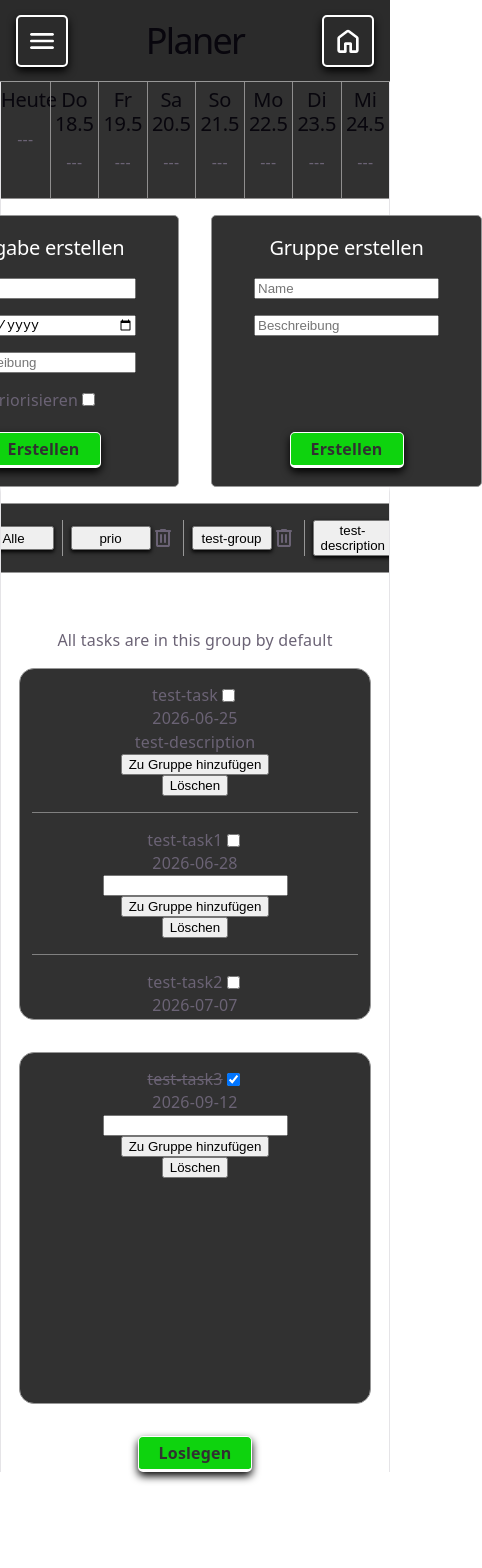
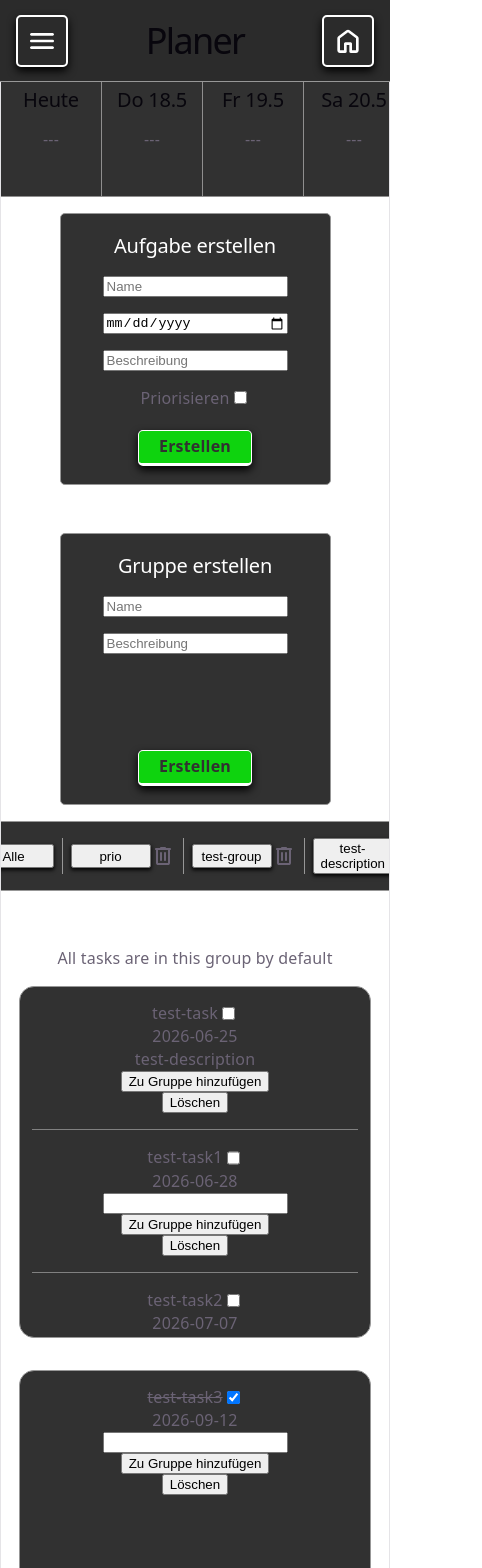
Before and after one commit to masekowsky-ee/quidey_react, a React (Vite) app: page / in a window 390 px wide. Shown: the top 1568 px of the page, 482 px wide, since content can reach past the window. Built offline with nearby package versions, Linux system fonts and the light colour scheme.

Commit message:
feat: enhance TaskContainer and WorkingPage; add overdue date highlighting and improve group handling logic

```diff
--- a/src/components/Home.module.css
+++ b/src/components/Home.module.css
@@ -6,6 +6,7 @@
 .formsDiv{
     display: flex;
     flex-direction: row;
+    flex-wrap: wrap;
     justify-content: center;
     gap: 2rem;
     width: 100%;
--- a/src/components/TaskContainer.jsx
+++ b/src/components/TaskContainer.jsx
@@ -80,6 +80,16 @@ export default function TaskContainer(props){
         setTasks((prev)=>prev.map(p => (p.index === task.index ? task : p)));
     }
 
+    function toDateOnly(date) {
+        return new Date(date.getFullYear(), date.getMonth(), date.getDate());
+    }
+
+    function compareDate(dueDate){
+        const today = toDateOnly(new Date());
+        const due = toDateOnly(new Date(dueDate));
+        return today > due;
+    }
+
     return (
         <div>
             {assignGroups && (
@@ -119,7 +129,7 @@ export default function TaskContainer(props){
                                 </div>
                                 {taskToEdit?.index === task.index && taskPropToEdit === 'due'
                                     ? <input autoFocus type="date" defaultValue={task.due ?? null} onBlur={(e) => {setTaskPropHandler(e.target.value);}} />
-                                    : <p onClick={(e) => changePropHandler(e, task.index, 'due')}>{task.due}</p>
+                                    : <p style={compareDate(task.due) ? { color: 'red' } : {}} onClick={(e) => changePropHandler(e, task.index, 'due')}>{task.due}</p>
                                 }
                                 {task.description ? (
                                     taskToEdit?.index === task.index && taskPropToEdit === 'description'
--- a/src/components/WeekDaysContainer.module.css
+++ b/src/components/WeekDaysContainer.module.css
@@ -12,6 +12,7 @@
     min-height: 100px;
     padding: 0.5rem 0;
     border-bottom: 1px solid rgb(143, 142, 142);
+    min-width: 100px;
 }
 
 .weekDayDiv + .weekDayDiv {
@@ -22,3 +23,9 @@
     list-style: none;
     padding: 0;
 }
+
+@media screen and (max-width: 800px) {
+    .weekTable{
+        overflow-x: scroll;
+    }
+}
--- a/src/components/WorkingPage.jsx
+++ b/src/components/WorkingPage.jsx
@@ -1,4 +1,4 @@
-import React, { useState } from "react";
+import React, { useState, useEffect } from "react";
 import styles from './WorkingPage.module.css'
 import { useNavigate } from "react-router-dom";
 import TimerContainer from "../TimerContainer";
@@ -8,18 +8,28 @@ export default function WorkingPage(props){
 
     const navigate = useNavigate();
 
-    let group = groups.find(g => g.name === sessionParams.group);
+    const [group, setGroup] = useState(null);
+
+    useEffect(()=>{
+        if(!groups.some(g => g.name === sessionParams.group)){
+            setSessionParams({group: 'all', time: 30*60*1000, breaks: true});
+            return;
+        }
+        const found = groups.find(g => g.name === sessionParams.group)
+        setGroup(found);
+    }, [sessionParams, groups]);
 
     const handleTaskDone = (taskIndex) => {
-        const task = tasks.find(t => t.index === taskIndex);
-        task.done = !task.done;
-        setTasks((prev)=>prev.map(p => (p.index === task.index ? task : p)));
+        setTasks(prev => prev.map(p =>
+            p.index === taskIndex ? { ...p, done: !p.done } : p
+        ));
     }
 
     const handleSessionDone = () => {
         navigate('/');
     }
 
+    if (!group) return null;
     return(
         <div className={styles.div}>
             <h2 className={styles.h2}>{t('currentGroup')}: {sessionParams.group}</h2>
@@ -27,8 +37,8 @@ export default function WorkingPage(props){
                 <div className={styles.toDoDiv}>
                     <h3 className={styles.h3}>{t('toDo')}</h3>
                     {
-                        group.tasks.map((t) => {
-                            const displayTask = tasks.find(task => task.index === t)
+                        group.tasks.map((ta) => {
+                            const displayTask = tasks.find(task => task.index === ta)
                             if(!displayTask.done){
                                 return (
                                     <div key={displayTask.index}>
@@ -40,6 +50,8 @@ export default function WorkingPage(props){
                                         {displayTask.description && <p>{displayTask.description}</p>}
                                     </div>
                                 )
+                            } else {
+                                return null;
                             }
                         })
                     }
@@ -47,8 +59,8 @@ export default function WorkingPage(props){
                 <div className={styles.doneDiv}>
                     <h3 className={styles.h3}>{t('done')}</h3>
                     {
-                        group.tasks.map((t) => {
-                            const displayTask = tasks.find(task => task.index === t)
+                        group.tasks.map((ta) => {
+                            const displayTask = tasks.find(task => task.index === ta)
                             if(displayTask.done){
                                 return (
                                     <div key={displayTask.index}>
@@ -56,6 +68,8 @@ export default function WorkingPage(props){
                                         <input type="checkbox" checked onChange={()=>handleTaskDone(displayTask.index)} />
                                     </div>
                                 )
+                            } else {
+                                return null;
                             }
                         })
                     }
--- a/src/components/mockData.js
+++ b/src/components/mockData.js
@@ -4,14 +4,15 @@ const mockData = {
         { index: 1, name: 'test-task1', due: '2026-06-28', description: '', groups: ['all'], prioritise: false, done: false },
         { index: 2, name: 'test-task2', due: '2026-07-07', description: 'test-description', groups: ['all'], prioritise: false, done: false },
         { index: 3, name: 'test-task3', due: '2026-09-12', description: '', groups: ['all'], prioritise: false, done: true },
+        { index: 4, name: 'test-task4', due: '2026-05-12', description: 'Overdue display test', groups: ['all'], prioritise: false, done: false },
     ],
     groups: [
-        { name: 'all', tasks: [0, 1, 2, 3], description: 'All tasks are in this group by default'},
+        { name: 'all', tasks: [0, 1, 2, 3, 4], description: 'All tasks are in this group by default'},
         { name: 'prio', tasks: [1, 3], description: 'Priority tasks'},
         { name: 'test-group', tasks: [2], description: 'Test group for demonstration'},
         { name: 'test-description', tasks: [0], description: ''},
     ],
-    taskIndexCouter: 4,
+    taskIndexCouter: 5,
     users: [
         {
             username: 'test',
```
